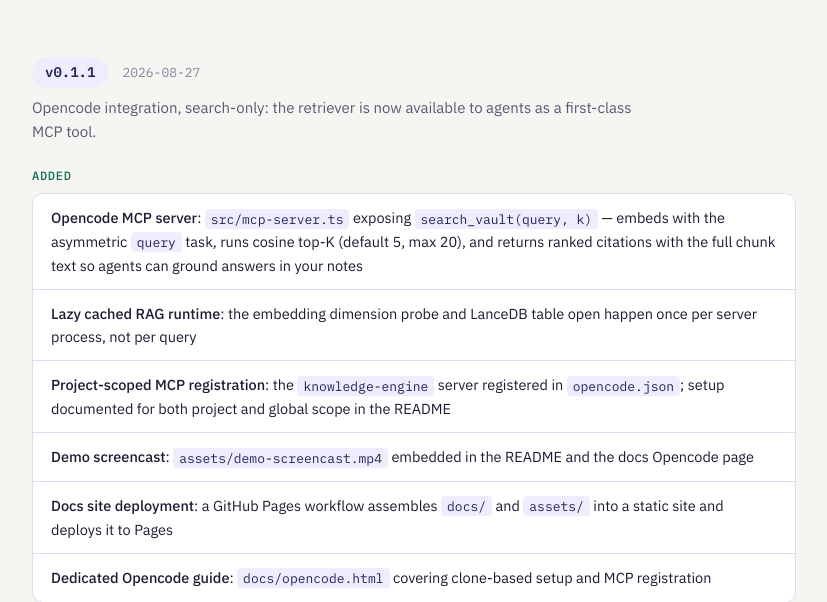
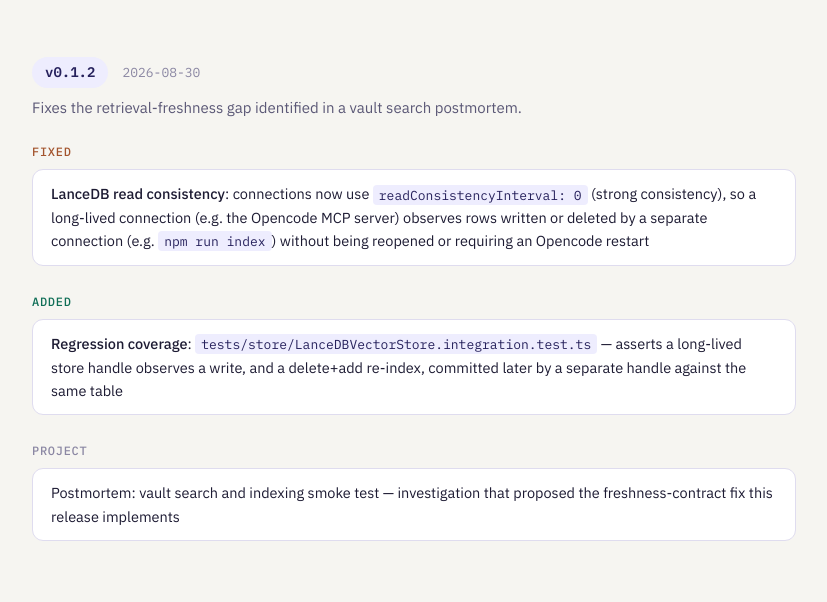
Before and after one commit to sodrooome/knowledge-engine, a website: page docs/changelog.html in a window 1280 px wide. Shown: the part 355-957 px from the top of the page, without its empty margins (226-1053 px from the left). Drawn offline with Linux system fonts and the light colour scheme.

Commit message:
docs: add v0.1.2 release notes to changelog page

```diff
--- a/docs/changelog.html
+++ b/docs/changelog.html
@@ -231,6 +231,32 @@
 
     <section class="release">
       <div class="release-head">
+        <span class="ver">v0.1.2</span>
+        <span class="release-date">2026-08-30</span>
+      </div>
+      <p class="release-note">Fixes the retrieval-freshness gap identified in a vault search postmortem.</p>
+      <div class="group fixed">
+        <p class="group-label">Fixed</p>
+        <ul>
+          <li><b>LanceDB read consistency</b>: connections now use <code>readConsistencyInterval: 0</code> (strong consistency), so a long-lived connection (e.g. the Opencode MCP server) observes rows written or deleted by a separate connection (e.g. <code>npm run index</code>) without being reopened or requiring an Opencode restart</li>
+        </ul>
+      </div>
+      <div class="group added">
+        <p class="group-label">Added</p>
+        <ul>
+          <li><b>Regression coverage</b>: <code>tests/store/LanceDBVectorStore.integration.test.ts</code> — asserts a long-lived store handle observes a write, and a delete+add re-index, committed later by a separate handle against the same table</li>
+        </ul>
+      </div>
+      <div class="group project">
+        <p class="group-label">Project</p>
+        <ul>
+          <li>Postmortem: vault search and indexing smoke test — investigation that proposed the freshness-contract fix this release implements</li>
+        </ul>
+      </div>
+    </section>
+
+    <section class="release">
+      <div class="release-head">
         <span class="ver">v0.1.1</span>
         <span class="release-date">2026-08-27</span>
       </div>
```
